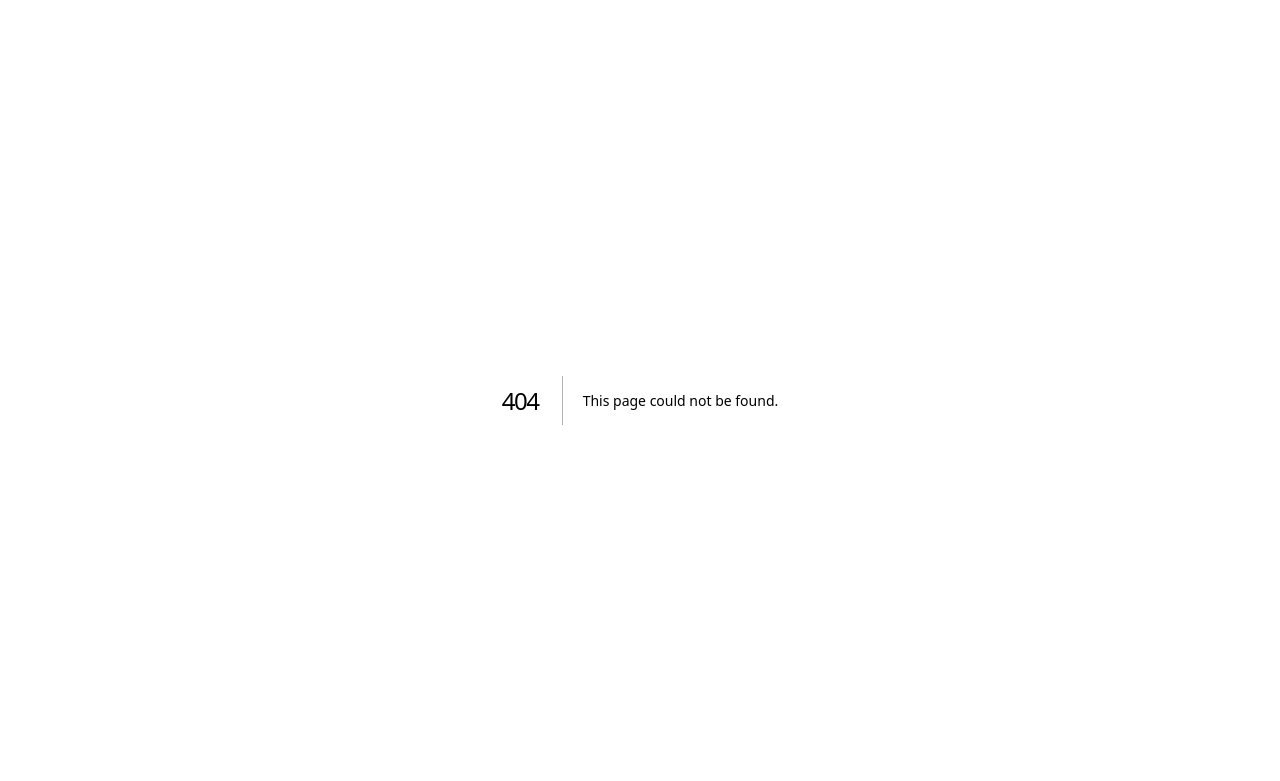
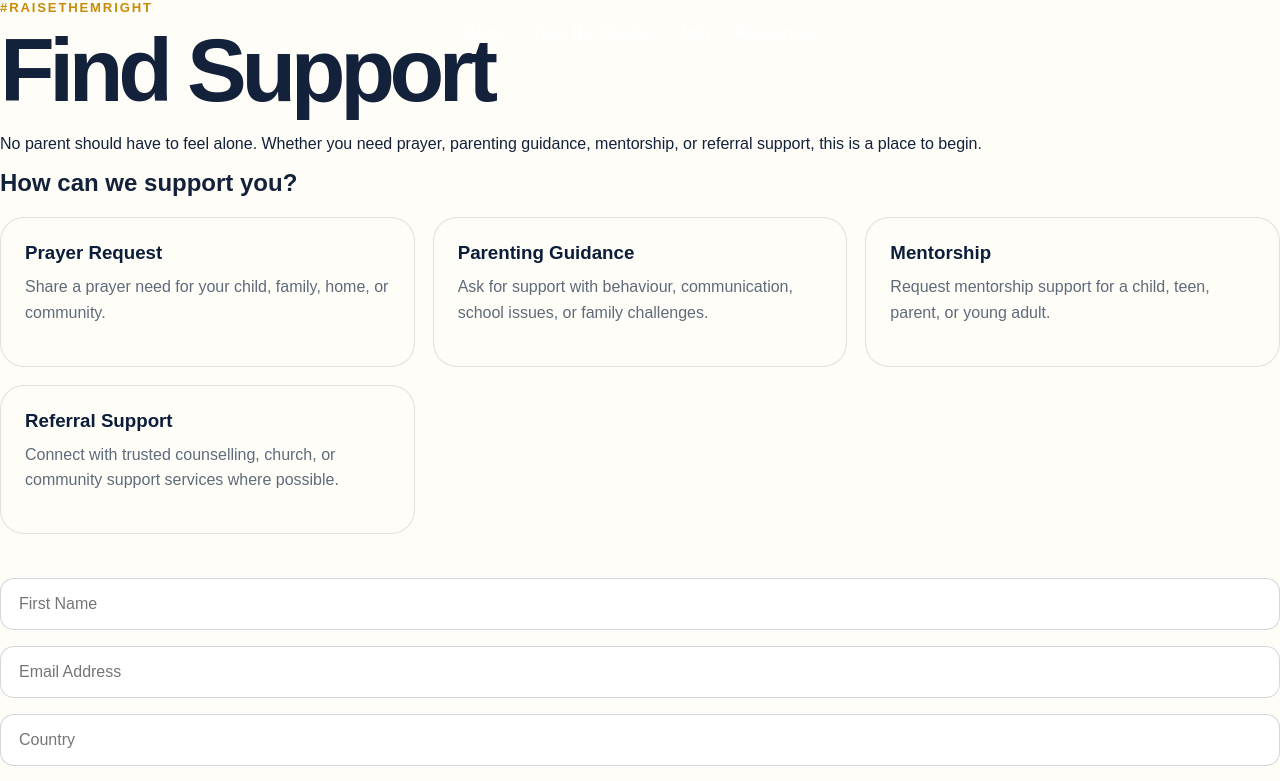
Before and after one commit to nathleegrant-lang/raise-them-right, a Next.js app: page /support in a window 1280 px wide. Before the commit this address had no page. Shown: the top 781 px of the page. Built offline with nearby package versions, Linux system fonts and the light colour scheme.

Commit message:
Create page.tsx

```diff
--- /dev/null
+++ b/src/app/support/page.tsx
@@ -0,0 +1,60 @@
+export default function SupportPage() {
+  return (
+    <main className="support-page">
+      <nav className="pledge-nav">
+        <a href="/">Home</a>
+        <a href="/pledge">Take the Pledge</a>
+        <a href="/join">Join</a>
+        <a href="/#resources">Resources</a>
+      </nav>
+
+      <section className="support-hero">
+        <p className="eyebrow">#RaiseThemRight</p>
+        <h1>Find Support</h1>
+        <p>
+          No parent should have to feel alone. Whether you need prayer,
+          parenting guidance, mentorship, or referral support, this is a place
+          to begin.
+        </p>
+      </section>
+
+      <section className="support-card">
+        <h2>How can we support you?</h2>
+
+        <div className="serve-grid">
+          <div className="serve-card">
+            <h3>Prayer Request</h3>
+            <p>Share a prayer need for your child, family, home, or community.</p>
+          </div>
+
+          <div className="serve-card">
+            <h3>Parenting Guidance</h3>
+            <p>Ask for support with behaviour, communication, school issues, or family challenges.</p>
+          </div>
+
+          <div className="serve-card">
+            <h3>Mentorship</h3>
+            <p>Request mentorship support for a child, teen, parent, or young adult.</p>
+          </div>
+
+          <div className="serve-card">
+            <h3>Referral Support</h3>
+            <p>Connect with trusted counselling, church, or community support services where possible.</p>
+          </div>
+        </div>
+
+        <form className="movement-form">
+          <input type="text" placeholder="First Name" />
+          <input type="email" placeholder="Email Address" />
+          <input type="text" placeholder="Country" />
+          <input type="text" placeholder="Parish / State" />
+          <textarea placeholder="Briefly share the support you are seeking." />
+
+          <button type="submit" className="button primary">
+            Request Support
+          </button>
+        </form>
+      </section>
+    </main>
+  );
+}
```
